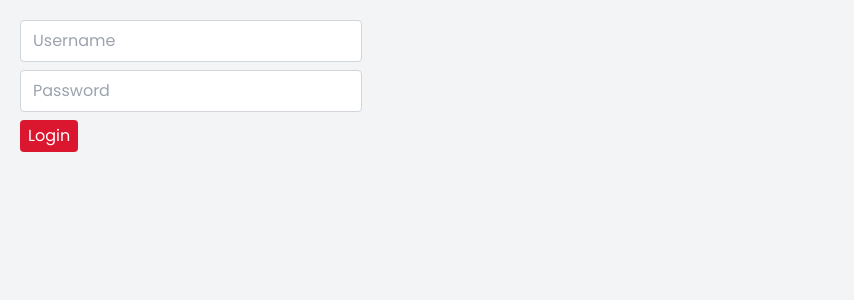
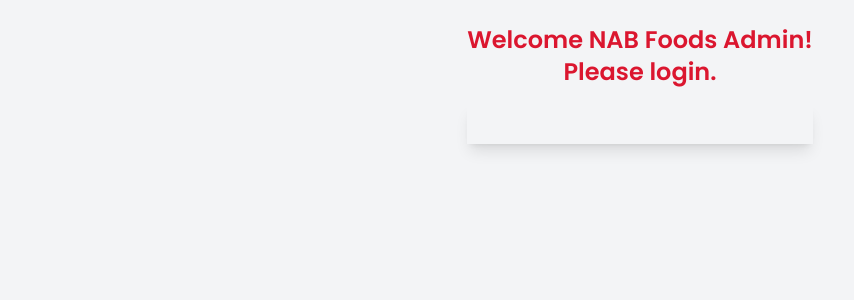
Before and after one commit to NABFoods/NAB_Foods, a React app: page /adminLogin in a window 1280 px wide. Shown: the top 300 px of the page, without its empty margins (0-854 px from the left). Built offline with nearby package versions, Linux system fonts and the light colour scheme.

Commit message:
Addressed issues w/ LoginButton & index.tsx & updated AdminLogin page

```diff
--- a/src/client/adminLogin/AdminLogin.tsx
+++ b/src/client/adminLogin/AdminLogin.tsx
@@ -1,14 +1,20 @@
 import React, { FC } from 'react';
 import { useAppSelector, useAppDispatch } from '../hooks';
+import LoginButton from './LoginButton'
 
 const AdminLogin: FC = () => {
 
 
 
   return (
-    <div className='flex flex-col justify-start items-start px-4 py-4 min-h-screen bg-gray-100'>
-      <div className=' max-w-80'>
-        <input
+    <div className='flex justify-center p-6 min-h-screen bg-gray-100'>
+      <div className='text-[#DB162F] text-center'>
+        <span className="mb-4 block text-2xl font-bold">
+        Welcome NAB Foods Admin!
+        <br />
+        Please login.
+        </span>
+        {/* <input
           className='input-field'
           type='text'
           placeholder='Username'
@@ -16,8 +22,8 @@
           // value={newProduct.product_name}
           // onChange={handleUsernameChange}
           required
-        />
-        <span>
+        /> */}
+        {/* <span>
           <input
             className='input-field'
             type='password'
@@ -28,6 +34,9 @@
             required
           />
           <button className='button-std'>Login</button>
+        </span> */}
+        <span className='mt-2'>
+        <LoginButton />
         </span>
       </div>
     </div>
--- a/src/client/adminLogin/LoginButton.tsx
+++ b/src/client/adminLogin/LoginButton.tsx
@@ -3,10 +3,12 @@
 import { useAppDispatch } from '../hooks';
 import { login } from './authSlice';
 import axios from 'axios';
+import { useNavigate } from 'react-router';
 
 const LoginButton = () => {
     console.log("LoginButton clicked!")
     const dispatch = useAppDispatch();
+    const navigate = useNavigate();
 
     const handleSuccess = async (response: any) => {
         try {
@@ -15,24 +17,27 @@
             const res = await axios.post("http://localhost:3000/api/auth/google", { token }, { withCredentials: true });
             if (res.data.success) {
                 dispatch(login({ email: res.data.user.email }));
+                navigate('/adminHome')
              } else {
                 alert("Unauthorized!");
             }
         } catch(error) {
             console.error('LoginButton - Login failed', error)
         }
+    }
 
     const handleFailure = () => {
         alert("LoginButton - Google Sign-In failed")
     };
 
     return (
+        <div className="border-1 border-slate-700 shadow-lg">
         <GoogleLogin
         onSuccess = {handleSuccess}
         onError = {handleFailure}
         />
+        </div>
     )
-}
 }
 
 export default LoginButton;
--- /dev/null
+++ b/src/client/adminLogin/LogoutButton.tsx
@@ -0,0 +1,26 @@
+import React from 'react';
+import axios from 'axios';
+
+const LogoutButton = () => {
+  const handleLogout = async () => {
+    try {
+      const res = await axios.post('http://localhost:3000/api/auth/logout', {}, { withCredentials: true });
+      if (res.data.success) {
+        // Redirect user to login page or home page
+        window.location.href = '/adminLogin'; // Redirect to login
+      } else {
+        alert('Logout failed!');
+      }
+    } catch (error) {
+      console.error('Logout failed', error);
+    }
+  };
+
+  return (
+    <button onClick={handleLogout} className="button-std">
+      Logout
+    </button>
+  );
+};
+
+export default LogoutButton;
--- a/src/client/index.tsx
+++ b/src/client/index.tsx
@@ -12,6 +12,8 @@
 import Orders from './adminOrders/Orders';
 import Cart from './cart/Cart';
 import TaskBar from './home/components/TaskBar';
+import { GoogleOAuthProvider } from '@react-oauth/google';
+
 const root = createRoot(document.getElementById('root')!);
 
 // Wrapping App w/ Provider to give access to Redux store
@@ -19,6 +21,7 @@
   // Using React.StrictMode as best practice for assisting w/ development w/out impacting production
   <React.StrictMode>
     <Provider store={store}>
+    <GoogleOAuthProvider clientId="GOOGLE_CLIENT_ID_GOES_HERE">
       <BrowserRouter>
         {/* <TaskBar /> */}
         <Routes>
@@ -31,6 +34,7 @@
         </Routes>
         {/*<App />*/}
       </BrowserRouter>
+      </GoogleOAuthProvider>
     </Provider>
   </React.StrictMode>
 );
```
